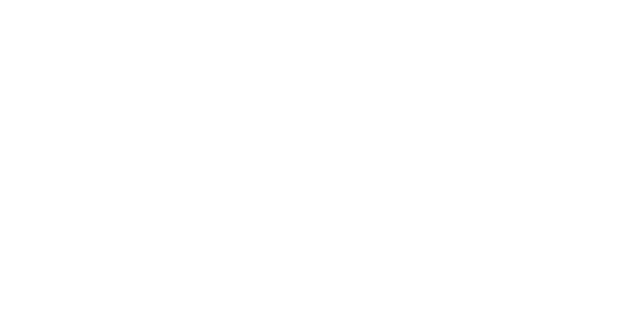
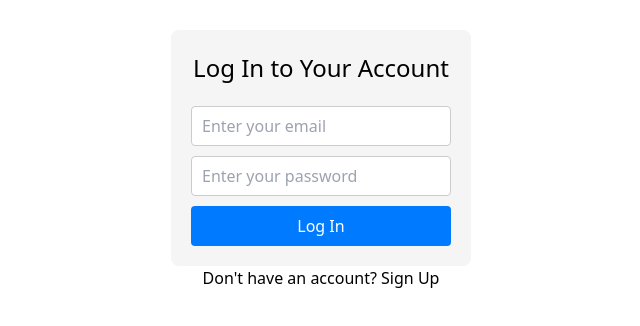
Before and after one commit to MUTInnovationLab/todo, a React (Create React App) app: page / in a window 1280 px wide. Before the commit this address had no page. Shown: the part 240-566 px from the top of the page, without its empty margins (319-959 px from the left). Built offline with nearby package versions, Linux system fonts and the light colour scheme.

Commit message:
LAYOUT UPDATE

```diff
--- a/src/index.js
+++ b/src/index.js
@@ -1,21 +1,20 @@
 import React from 'react';
-import ReactDOM from 'react-dom/client';
+import ReactDOM from 'react-dom';
 import { BrowserRouter as Router, Routes, Route } from 'react-router-dom';
 import './index.css';
 
-import App from './App';
 import SignIn from './SignIn';
 import SignUp from './SignUp';
 
 const root = ReactDOM.createRoot(document.getElementById('root'));
 root.render(
   <React.StrictMode>
-   <Router>
-        <Routes>
-          <Route path="SignIn" element={<SignIn />} />
-          <Route path="/SignUp" element={<SignUp />} />
-          <Route path="/App" element={<App />} />
-        </Routes>
-      </Router>
-  </React.StrictMode>
+    <Router>
+      <Routes>
+        <Route path="/" element={<SignIn />} /> {/* Set the SignIn component as the landing page */}
+        <Route path="/signup" element={<SignUp />} />
+        {/* Remove the Route for the App component from the initial routing configuration */}
+      </Routes>
+    </Router>
+  </React.StrictMode>,
 );
```
